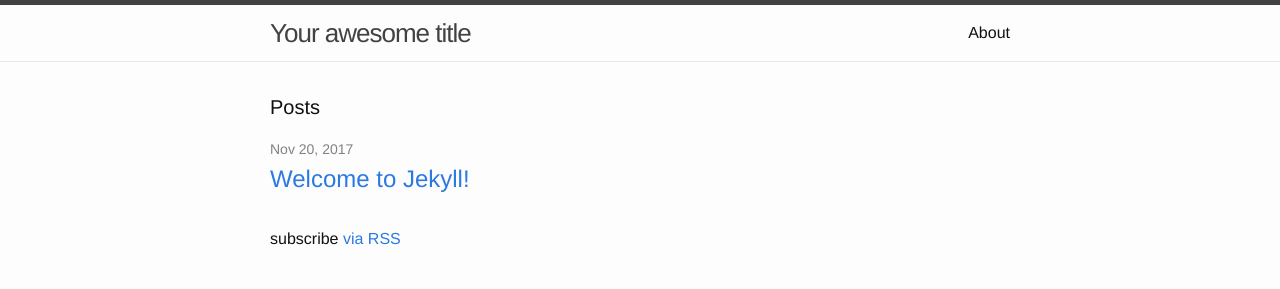
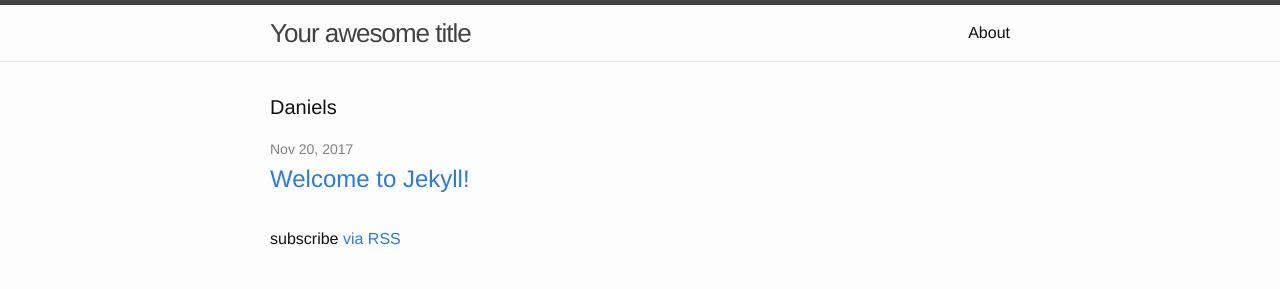
Before and after one commit to tega25/tega25.github.io, a Jekyll site: the page built from index.html, in a window 1280 px wide. Shown: the top 289 px of the page. Built offline with Jekyll 4.4.1, drawn with Linux system fonts in a browser that asks for light colours.

Commit message:
Update index.html

```diff
--- a/index.html
+++ b/index.html
@@ -4,7 +4,7 @@
 
 <div class="home">
 
-  <h1 class="page-heading">Posts</h1>
+  <h1 class="page-heading">Daniels</h1>
 
   <ul class="post-list">
     {% for post in site.posts %}
```
